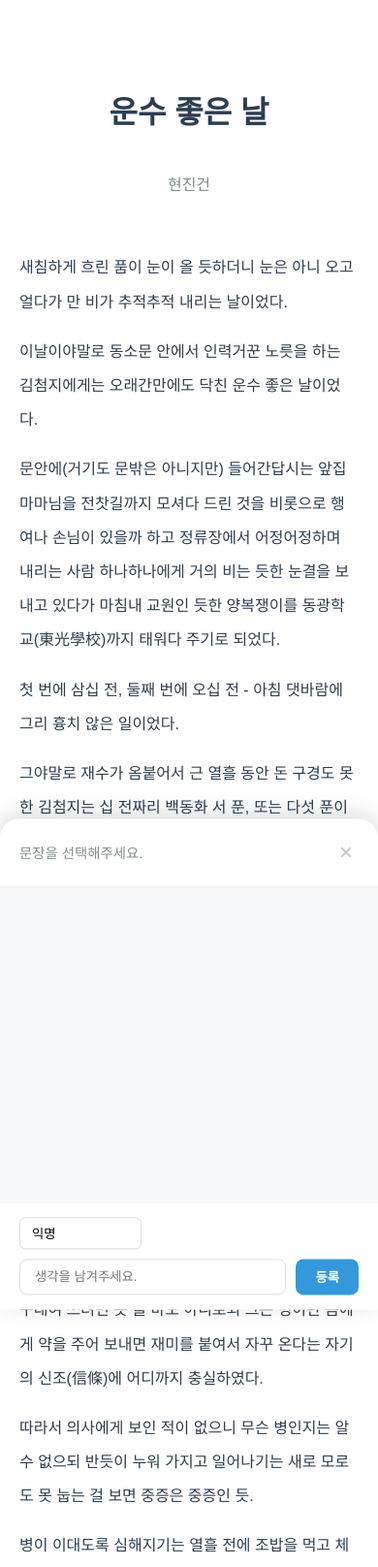
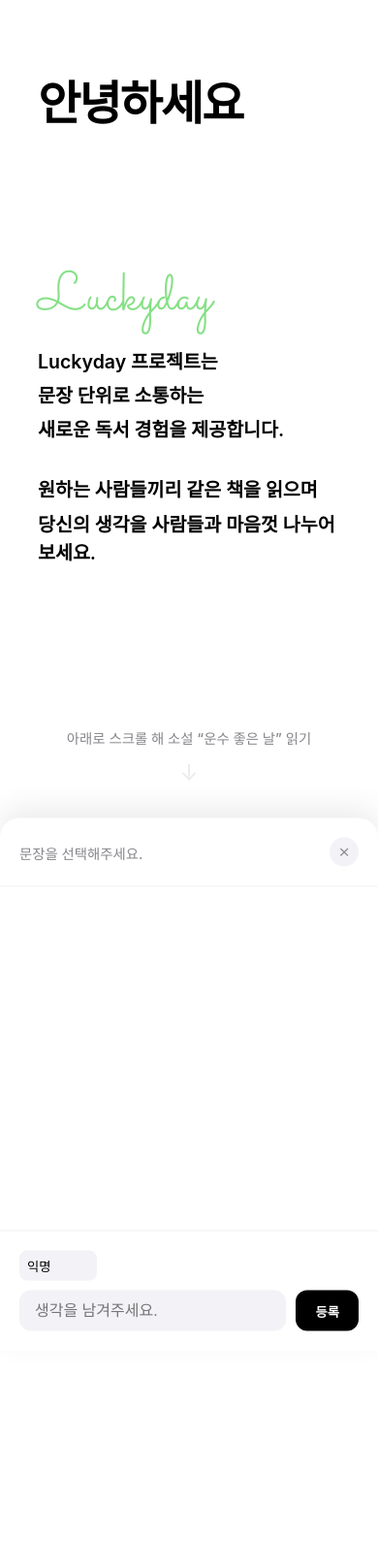
Before and after one commit to daehyun24/Luckyday, a plain HTML site: page index.html in a window 390 px wide. Shown: the top 1616 px of the page at 97% size. After the commit the page ends 844 px from the top, so only its background shows below. Drawn offline with Linux system fonts and the light colour scheme; no server answers; a web font is replaced by a local one.

Commit message:
Update index.html

```diff
--- a/index.html
+++ b/index.html
@@ -2,100 +2,258 @@
 <html lang="ko">
 <head>
     <meta charset="UTF-8">
-    <meta name="viewport" content="width=device-width, initial-scale=1.0">
-    <title>운수 좋은 날 - 실시간 독서 커뮤니티</title>
+    <meta name="viewport" content="width=device-width, initial-scale=1.0, maximum-scale=1.0, user-scalable=no">
+    <title>운수 좋은 날 - Luckyday</title>
+    <link href="https://fonts.googleapis.com/css2?family=Sacramento&display=swap" rel="stylesheet">
+    <link rel="stylesheet" as="style" crossorigin href="https://cdn.jsdelivr.net/gh/orioncactus/pretendard@v1.3.9/dist/web/static/pretendard.css" />
     <style>
         :root {
             --bg-color: #ffffff;
-            --text-color: #2c3e50;
-            --primary-color: #3498db;
-            --primary-hover: #2980b9;
-            --secondary-bg: #f8f9fa;
+            --text-color: #000000;
+            --sub-text: #86868b;
+            --light-green: #85e085;
+            --Naver-green: #00c73c;
             --active-bg: #fff9db;
-            --transition-speed: 0.3s;
         }
 
-        body {
-            font-family: 'Pretendard', sans-serif;
+        html, body {
+            margin: 0; padding: 0; height: 100%; overflow: hidden;
+            font-family: "Pretendard", -apple-system, BlinkMacSystemFont, sans-serif;
             background-color: var(--bg-color);
             color: var(--text-color);
-            margin: 0; padding: 0; overflow-x: hidden;
         }
 
-        #container { max-width: 700px; margin: 0 auto; padding: 60px 20px 100px; line-height: 2.2; }
-        h1 { text-align: center; font-size: 2rem; }
-        .author { text-align: center; color: #7f8c8d; margin-bottom: 50px; }
+        * { box-sizing: border-box; }
 
-        .sentence { position: relative; cursor: pointer; border-radius: 4px; padding: 2px 0; transition: 0.2s; }
-        .sentence:hover { background-color: #e3f2fd; }
-        .sentence.active { background-color: var(--active-bg); box-shadow: 0 0 0 2px var(--active-bg); font-weight: 500; }
+        /* 스크롤 스냅 컨테이너 */
+        .snap-container {
+            height: 100vh;
+            overflow-y: scroll;
+            scroll-snap-type: y mandatory;
+            scroll-behavior: smooth;
+        }
 
-        /* 빨간 점 배지 */
+        .section {
+            height: 100vh;
+            width: 100%;
+            scroll-snap-align: start;
+            position: relative;
+            display: flex;
+            flex-direction: column;
+        }
+
+        /* -----------------------------------
+           섹션 1: 소개 페이지 디자인
+        ----------------------------------- */
+        .intro-screen {
+            padding: 8vh 10% 4vh;
+            justify-content: space-between;
+        }
+
+        .intro-screen h1.welcome-text {
+            font-size: clamp(3rem, 10vw, 4rem);
+            font-weight: 800;
+            letter-spacing: -0.04em;
+            margin: 0;
+            text-align: left;
+        }
+
+        .intro-body {
+            flex: 1;
+            display: flex;
+            flex-direction: column;
+            justify-content: center;
+            align-items: flex-start;
+        }
+
+        .brand-name-cursive {
+            font-family: 'Sacramento', cursive;
+            font-size: clamp(3.5rem, 12vw, 4.5rem);
+            color: var(--light-green);
+            margin-bottom: 20px;
+            line-height: 1;
+            font-weight: 400;
+        }
+
+        /* [수정 1] 소개글 텍스트 디자인 통일 */
+        .intro-body p.main-desc {
+            font-size: clamp(1.1rem, 5vw, 1.3rem);
+            font-weight: 600;
+            line-height: 1.5;
+            margin: 3px 0;
+            word-break: keep-all;
+            color: var(--text-color);
+        }
+
+        /* 단락 구분을 위한 여백 클래스 */
+        .mt-group {
+            margin-top: 30px !important;
+        }
+
+        .scroll-guide {
+            text-align: center;
+            padding-top: 20px;
+        }
+        .scroll-hint {
+            font-size: 0.9rem;
+            font-weight: 500;
+            color: var(--sub-text);
+            margin-bottom: 12px;
+        }
+        .scroll-down {
+            font-size: 1.4rem;
+            color: #d2d2d7;
+            animation: arrowBounce 2s infinite;
+            display: inline-block;
+        }
+
+        @keyframes arrowBounce {
+            0%, 20%, 50%, 80%, 100% {transform: translateY(0); opacity: 0.4;}
+            40% {transform: translateY(-8px); opacity: 1;}
+            60% {transform: translateY(-4px); opacity: 1;}
+        }
+
+        /* -----------------------------------
+           섹션 2: 소설 본문 디자인
+        ----------------------------------- */
+        .section.content { height: auto; min-height: 100vh; }
+
+        .focus-btn-container {
+            position: sticky; top: 0; width: 100%; display: flex;
+            justify-content: flex-end; padding: 20px; z-index: 1001; pointer-events: none;
+        }
+        .btn-focus-float {
+            pointer-events: auto; background: var(--Naver-green); color: white; border: none;
+            padding: 10px 22px; border-radius: 30px; font-weight: 700; cursor: pointer;
+            box-shadow: 0 4px 14px rgba(0,0,0,0.15); font-size: 0.9rem; transition: 0.3s;
+        }
+        .btn-focus-float.off { background: #f2f2f7; color: #8e8e93; box-shadow: none; }
+
+        #container { max-width: 680px; margin: 0 auto; padding: 20px 25px 120px; line-height: 2.1; font-size: 1.05rem; }
+        #container h2.title { text-align: center; font-size: 2.2rem; font-weight: 800; margin-bottom: 10px; color: var(--text-color); }
+        .author { text-align: center; color: var(--sub-text); margin-bottom: 60px; font-size: 1.1rem; }
+
+        .sentence { cursor: pointer; border-radius: 6px; padding: 2px 0; transition: background-color 0.2s; }
+        .sentence:hover { background-color: #f5f5f7; }
+        .sentence.active { background-color: var(--active-bg); font-weight: 600; box-shadow: 0 0 0 2px var(--active-bg); }
+
         .comment-count {
             display: inline-flex; align-items: center; justify-content: center;
-            background-color: #ff4d4d; color: white; font-size: 10px; font-weight: bold;
-            min-width: 16px; height: 16px; border-radius: 10px; padding: 0 4px;
-            margin-left: 2px; vertical-align: middle; border: 1px solid white;
+            background-color: #ff3b30; color: white; font-size: 10px; font-weight: 700;
+            min-width: 18px; height: 18px; border-radius: 10px; margin-left: 4px; vertical-align: middle;
+        }
+        .focus-on .comment-count { display: none; }
+
+        /* [추가 3] 플로팅 "다른 책 읽으러 가기" 버튼 설정 */
+        #floating-survey-btn-container {
+            position: fixed;
+            bottom: calc(20px + env(safe-area-inset-bottom));
+            left: 0;
+            width: 100%;
+            display: flex;
+            justify-content: center;
+            z-index: 990; /* 팝업보단 아래, 본문보단 위에 배치 */
+            opacity: 0;
+            pointer-events: none;
+            transform: translateY(20px);
+            transition: opacity 0.4s ease, transform 0.4s ease;
+        }
+        #floating-survey-btn-container.visible {
+            opacity: 1;
+            pointer-events: auto;
+            transform: translateY(0);
+        }
+        .btn-survey {
+            background: var(--text-color);
+            color: white;
+            border: none;
+            padding: 16px 32px;
+            border-radius: 30px;
+            font-size: 1.05rem;
+            cursor: pointer;
+            font-weight: 700;
+            font-family: inherit;
+            box-shadow: 0 8px 20px rgba(0,0,0,0.15);
         }
 
-        /* 팝업 UI */
+        /* -----------------------------------
+           팝업 UI
+        ----------------------------------- */
         #comment-popup {
-            position: fixed; bottom: 0; left: 0; width: 100%; height: 60vh;
-            background: white; box-shadow: 0 -5px 25px rgba(0,0,0,0.15);
-            border-radius: 20px 20px 0 0; z-index: 1000;
-            transform: translateY(100%); transition: transform var(--transition-speed) ease-out;
-            display: flex; flex-direction: column;
+            position: fixed; bottom: 0; left: 0; width: 100%; height: 65vh; background: white; box-shadow: 0 -10px 30px rgba(0,0,0,0.08); border-radius: 20px 20px 0 0; z-index: 1000; transform: translateY(100%); transition: transform 0.4s cubic-bezier(0.25, 1, 0.5, 1); display: flex; flex-direction: column;
         }
         #comment-popup.show { transform: translateY(0); }
 
-        #popup-header { padding: 20px; border-bottom: 1px solid #eee; display: flex; justify-content: space-between; align-items: center; }
-        #selected-preview { font-size: 0.9rem; color: #7f8c8d; white-space: nowrap; overflow: hidden; text-overflow: ellipsis; max-width: 80%; }
-        #close-btn { background: none; border: none; font-size: 1.5rem; cursor: pointer; color: #bdc3c7; }
+        #popup-header { padding: 20px; border-bottom: 0.5px solid #eee; display: flex; justify-content: space-between; align-items: center; }
+        #selected-preview { font-size: 0.9rem; color: var(--sub-text); font-weight: 500; overflow: hidden; text-overflow: ellipsis; white-space: nowrap; max-width: 85%; }
+        #close-btn { background: #f2f2f7; border: none; width: 30px; height: 30px; border-radius: 50%; font-size: 1.2rem; cursor: pointer; color: #8e8e93; display: flex; align-items: center; justify-content: center; }
 
-        #comment-list { flex: 1; overflow-y: auto; padding: 20px; background: var(--secondary-bg); }
-        .comment-card { background: white; padding: 15px; border-radius: 12px; margin-bottom: 15px; box-shadow: 0 2px 5px rgba(0,0,0,0.05); }
-        .comment-header { font-weight: bold; font-size: 0.9rem; margin-bottom: 5px; }
-        .comment-text { font-size: 0.95rem; margin-bottom: 10px; word-break: break-all; }
-        .comment-meta { display: flex; justify-content: space-between; align-items: center; font-size: 0.8rem; color: #95a5a6; }
+        #comment-list { flex: 1; overflow-y: auto; padding: 20px; background: #ffffff; }
+        .comment-card { background: #f5f5f7; padding: 16px; border-radius: 14px; margin-bottom: 12px; }
+        .comment-header { font-weight: 700; font-size: 0.85rem; margin-bottom: 4px; }
+        .comment-text { font-size: 1rem; line-height: 1.5; }
 
-        .like-btn { background: #fff; border: 1px solid #ddd; border-radius: 20px; padding: 4px 12px; cursor: pointer; }
-        .like-btn:disabled { background: #ff4d4d; color: white; border-color: #ff4d4d; }
+        /* [수정 2] 댓글 입력창 & 버튼 기존(원래) 코드로 롤백 */
+        #input-area { padding: 20px; border-top: 0.5px solid #eee; background: white; padding-bottom: calc(20px + env(safe-area-inset-bottom)); }
+        .comment-input-row { display: flex; gap: 10px; margin-top: 10px; }
+        #comment-input { flex: 1; padding: 12px 16px; background: #f2f2f7; border: none; border-radius: 12px; font-size: 1rem; }
+        #submit-btn { background: var(--text-color); color: white; border: none; padding: 0 20px; border-radius: 12px; font-weight: 700; }
 
-        /* 입력 창 */
-        #input-area { padding: 15px 20px; border-top: 1px solid #eee; background: white; display: flex; flex-direction: column; gap: 10px; }
-        #nickname-input { width: 100px; padding: 8px 12px; border: 1px solid #ddd; border-radius: 6px; }
-        .comment-input-row { display: flex; gap: 10px; width: 100%; }
-        #comment-input { flex: 1; padding: 10px 15px; border: 1px solid #ddd; border-radius: 8px; }
-        #submit-btn { background: var(--primary-color); color: white; border: none; padding: 0 20px; border-radius: 8px; cursor: pointer; font-weight: bold; }
-
-        #overlay { position: fixed; top: 0; left: 0; width: 100%; height: 100%; background: rgba(0,0,0,0.3); display: none; z-index: 999; }
+        #overlay { position: fixed; inset: 0; background: rgba(0,0,0,0.2); display: none; z-index: 999; backdrop-filter: blur(3px); }
         #overlay.show { display: block; }
     </style>
 </head>
 <body>
 
+<div class="snap-container">
+    <div class="section intro-screen">
+        <h1 class="welcome-text">안녕하세요</h1>
+
+        <div class="intro-body">
+            <div class="brand-name-cursive">Luckyday</div>
+            <p class="main-desc">Luckyday 프로젝트는</p>
+            <p class="main-desc">문장 단위로 소통하는</p>
+            <p class="main-desc">새로운 독서 경험을 제공합니다.</p>
+
+            <p class="main-desc mt-group">원하는 사람들끼리 같은 책을 읽으며</p>
+            <p class="main-desc">당신의 생각을 사람들과 마음껏 나누어 보세요.</p>
+        </div>
+
+        <div class="scroll-guide">
+            <div class="scroll-hint">아래로 스크롤 해 소설 “운수 좋은 날” 읽기</div>
+            <div class="scroll-down">↓</div>
+        </div>
+    </div>
+
+    <div class="section content">
+        <div class="focus-btn-container">
+            <button id="btn-focus" class="btn-focus-float" onclick="toggleFocusMode()">댓글 켬</button>
+        </div>
+
         <div id="overlay"></div>
         <div id="container">
-    <h1>운수 좋은 날</h1>
+            <h2 class="title">운수 좋은 날</h2>
             <p class="author">현진건</p>
             <div id="story-content"></div>
+        </div>
+    </div>
+</div>
 
-    <div style="text-align: center; margin-top: 50px; padding-top: 30px; border-top: 1px dashed #ddd; margin-bottom: 50px;">
-        <button onclick="window.open('survey.html', '_blank')" style="background: #2ecc71; color: white; border: none; padding: 15px 30px; border-radius: 25px; font-size: 1.1rem; cursor: pointer; font-weight: bold; transition: 0.2s; box-shadow: 0 4px 10px rgba(46, 204, 113, 0.3);">
+<div id="floating-survey-btn-container">
+    <button class="btn-survey" onclick="window.open('survey.html', '_blank')">
         📚 다른 책도 읽으러 가기
     </button>
 </div>
-    </div>
 
 <div id="comment-popup">
-
     <div id="popup-header">
         <span id="selected-preview">문장을 선택해주세요.</span>
         <button id="close-btn">&times;</button>
     </div>
     <div id="comment-list"></div>
+
     <div id="input-area">
-        <input type="text" id="nickname-input" placeholder="닉네임" value="익명">
+        <input type="text" id="nickname-input" placeholder="닉네임" value="익명" style="width:80px; padding:8px; border:none; background:#f2f2f7; border-radius:8px;">
         <div class="comment-input-row">
             <input type="text" id="comment-input" placeholder="생각을 남겨주세요.">
             <button id="submit-btn">등록</button>
@@ -104,9 +262,8 @@
 </div>
 
 <script type="module">
-    // --- Firebase SDK 연결 ---
     import { initializeApp } from "https://www.gstatic.com/firebasejs/10.8.0/firebase-app.js";
-    import { getFirestore, collection, addDoc, onSnapshot, query, orderBy, doc, updateDoc, increment } from "https://www.gstatic.com/firebasejs/10.8.0/firebase-firestore.js";
+    import { getFirestore, collection, addDoc, onSnapshot, query, orderBy } from "https://www.gstatic.com/firebasejs/10.8.0/firebase-firestore.js";
 
     const firebaseConfig = {
         apiKey: "AIzaSyCqhjSpLMhkCmHnXGiodUGL0y0WpcQPIC0",
@@ -121,7 +278,6 @@
     const app = initializeApp(firebaseConfig);
     const db = getFirestore(app);
 
-    // 원문 데이터
     const rawText = `새침하게 흐린 품이 눈이 올 듯하더니 눈은 아니 오고 얼다가 만 비가 추적추적 내리는 날이었다.
 이날이야말로 동소문 안에서 인력거꾼 노릇을 하는 김첨지에게는 오래간만에도 닥친 운수 좋은 날이었다.
 문안에(거기도 문밖은 아니지만) 들어간답시는 앞집 마마님을 전찻길까지 모셔다 드린 것을 비롯으로 행여나 손님이 있을까 하고 정류장에서 어정어정하며 내리는 사람 하나하나에게 거의 비는 듯한 눈결을 보내고 있다가 마침내 교원인 듯한 양복쟁이를 동광학교(東光學校)까지 태워다 주기로 되었다.
@@ -371,15 +527,39 @@
 “설렁탕을 사다 놓았는데 왜 먹지를 못하니, 왜 먹지를 못하니…… 괴상하게도 오늘은! 운수가, 좋더니만…….”`;
 
     let activeSentenceId = null;
-    let allComments = []; // 전체 댓글 저장용
-    let likedHistory = JSON.parse(localStorage.getItem('luckyDayLikes')) || {};
+    let allComments = [];
+    let isFocusMode = false;
 
     const storyBody = document.getElementById('story-content');
     const popup = document.getElementById('comment-popup');
     const overlay = document.getElementById('overlay');
     const commentList = document.getElementById('comment-list');
+    const snapContainer = document.querySelector('.snap-container');
+    const surveyBtnContainer = document.getElementById('floating-survey-btn-container');
 
-    // 1. 초기 렌더링
+    // [추가 스크립트] 스크롤 위치 감지하여 하단 플로팅 버튼 표시
+    snapContainer.addEventListener('scroll', () => {
+        // window.innerHeight (100vh, 소개페이지 높이) + 800px 정도 스크롤했을 때 버튼이 나타납니다.
+        if (snapContainer.scrollTop > window.innerHeight + 800) {
+            surveyBtnContainer.classList.add('visible');
+        } else {
+            surveyBtnContainer.classList.remove('visible');
+        }
+    });
+
+    window.toggleFocusMode = () => {
+        isFocusMode = !isFocusMode;
+        const btn = document.getElementById('btn-focus');
+        const content = document.getElementById('story-content');
+        if (isFocusMode) {
+            btn.classList.add('off'); btn.innerText = "댓글 끔";
+            content.classList.add('focus-on'); closePopupFunc();
+        } else {
+            btn.classList.remove('off'); btn.innerText = "댓글 켬";
+            content.classList.remove('focus-on');
+        }
+    };
+
     function init() {
         const lines = rawText.split('\n');
         let idCount = 0;
@@ -394,6 +574,7 @@
                 span.dataset.id = sid;
                 span.textContent = s;
                 span.onclick = () => {
+                    if (isFocusMode) return;
                     activeSentenceId = sid;
                     document.querySelectorAll('.sentence').forEach(el => el.classList.remove('active'));
                     span.classList.add('active');
@@ -408,55 +589,47 @@
         });
     }
 
-    // 2. 실시간 데이터 리스너 (Firebase 핵심)
     const q = query(collection(db, "comments"), orderBy("timestamp", "asc"));
     onSnapshot(q, (snapshot) => {
         allComments = snapshot.docs.map(doc => ({ id: doc.id, ...doc.data() }));
-        updateAllBadges(); // 빨간 점 업데이트
-        if (activeSentenceId) renderComments(); // 열려있는 댓글창 업데이트
+        updateAllBadges();
+        if (activeSentenceId) renderComments();
     });
 
-    // 빨간 점 숫자 업데이트
     function updateAllBadges() {
         document.querySelectorAll('.sentence').forEach(span => {
             const sid = span.dataset.id;
             const count = allComments.filter(c => c.sentenceId === sid).length;
             let badge = span.querySelector('.comment-count');
             if (count > 0) {
-                if (!badge) { badge = document.createElement('span'); badge.className = 'comment-count'; span.appendChild(badge); }
+                if (!badge) {
+                    badge = document.createElement('span');
+                    badge.className = 'comment-count';
+                    span.appendChild(badge);
+                }
                 badge.textContent = count;
-            } else if (badge) { badge.remove(); }
+            } else if (badge) {
+                badge.remove();
+            }
         });
     }
 
-    // 댓글창 렌더링
     function renderComments() {
         commentList.innerHTML = '';
         const filtered = allComments.filter(c => c.sentenceId === activeSentenceId);
-        if (filtered.length === 0) { commentList.innerHTML = '<div style="text-align:center; color:#999; margin-top:30px;">첫 댓글을 남겨보세요!</div>'; return; }
-
+        if (filtered.length === 0) {
+            commentList.innerHTML = '<div style="text-align:center; color:#999; margin-top:40px; font-weight:500;">첫 댓글을 남겨보세요!</div>';
+            return;
+        }
         filtered.forEach(c => {
-            const hasLiked = likedHistory[c.id];
             const card = document.createElement('div');
             card.className = 'comment-card';
-            card.innerHTML = `
-                <div class="comment-header">${c.nickname}</div>
-                <div class="comment-text">${c.text}</div>
-                <div class="comment-meta">
-                    <span>${c.time}</span>
-                    <button class="like-btn" data-id="${c.id}" ${hasLiked ? 'disabled' : ''}>
-                        ${hasLiked ? '❤️' : '🤍'} ${c.likes || 0}
-                    </button>
-                </div>
-            `;
-            // 좋아요 버튼 이벤트
-            card.querySelector('.like-btn').onclick = () => addLike(c.id);
+            card.innerHTML = `<div class="comment-header">${c.nickname}</div><div class="comment-text">${c.text}</div>`;
             commentList.appendChild(card);
         });
         commentList.scrollTop = commentList.scrollHeight;
     }
 
-    // 댓글 등록
     document.getElementById('submit-btn').onclick = async () => {
         const text = document.getElementById('comment-input').value.trim();
         const nickname = document.getElementById('nickname-input').value.trim() || '익명';
@@ -464,26 +637,21 @@
 
         await addDoc(collection(db, "comments"), {
             sentenceId: activeSentenceId,
-            nickname: nickname,
-            text: text,
-            likes: 0,
-            time: new Date().toLocaleTimeString([], { hour: '2-digit', minute: '2-digit' }),
+            nickname,
+            text,
             timestamp: Date.now()
         });
         document.getElementById('comment-input').value = '';
     };
 
-    // 좋아요 기능 (서버 업데이트)
-    async function addLike(commentId) {
-        if (likedHistory[commentId]) return;
-        const commentRef = doc(db, "comments", commentId);
-        await updateDoc(commentRef, { likes: increment(1) });
-        likedHistory[commentId] = true;
-        localStorage.setItem('luckyDayLikes', JSON.stringify(likedHistory));
-    }
+    const closePopupFunc = () => {
+        popup.classList.remove('show');
+        overlay.classList.remove('show');
+        document.querySelectorAll('.sentence').forEach(el => el.classList.remove('active'));
+    };
 
-    document.getElementById('close-btn').onclick = () => { popup.classList.remove('show'); overlay.classList.remove('show'); };
-    overlay.onclick = () => { popup.classList.remove('show'); overlay.classList.remove('show'); };
+    document.getElementById('close-btn').onclick = closePopupFunc;
+    overlay.onclick = closePopupFunc;
 
     init();
 </script>
```
Lines whose indentation alone changed are shown as unchanged.
